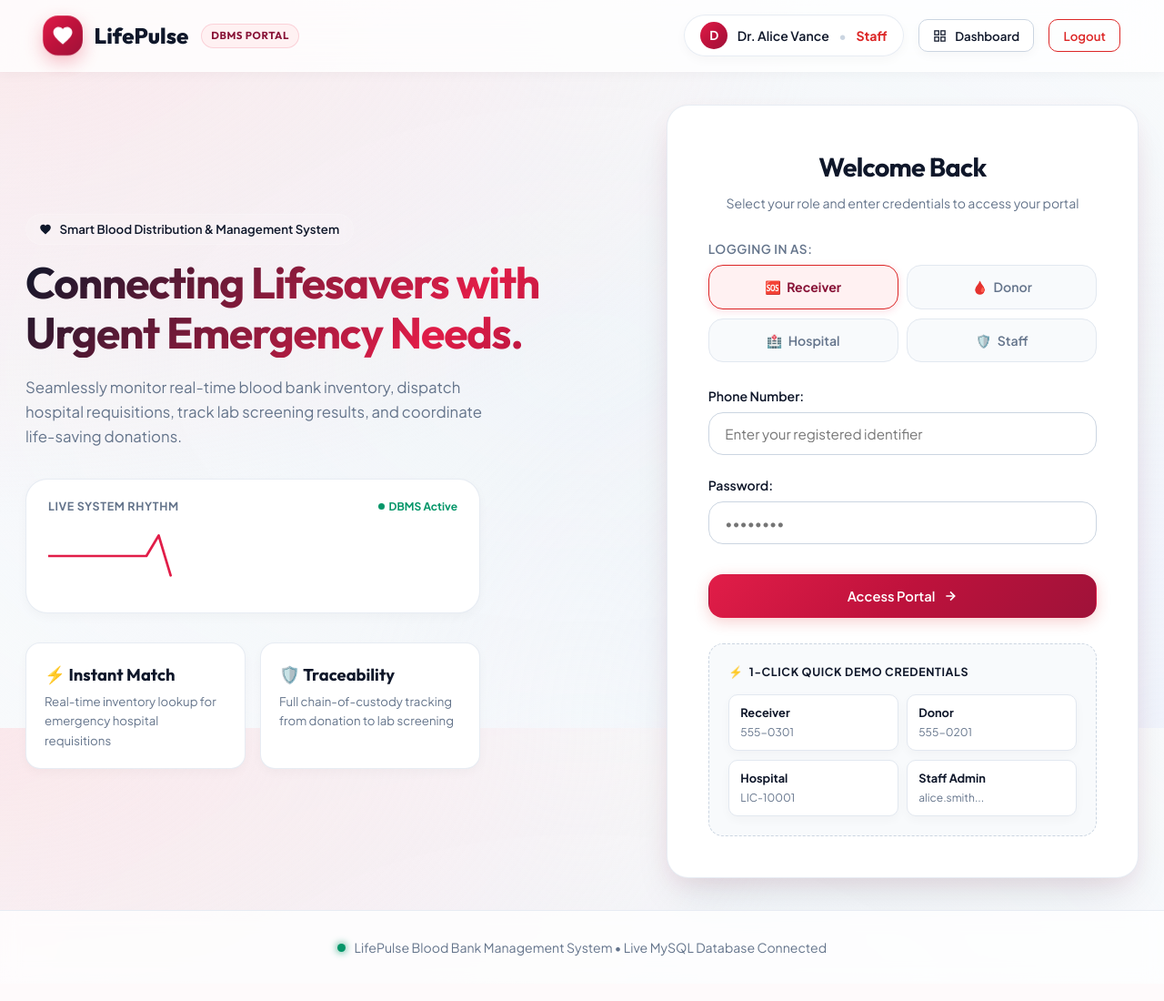
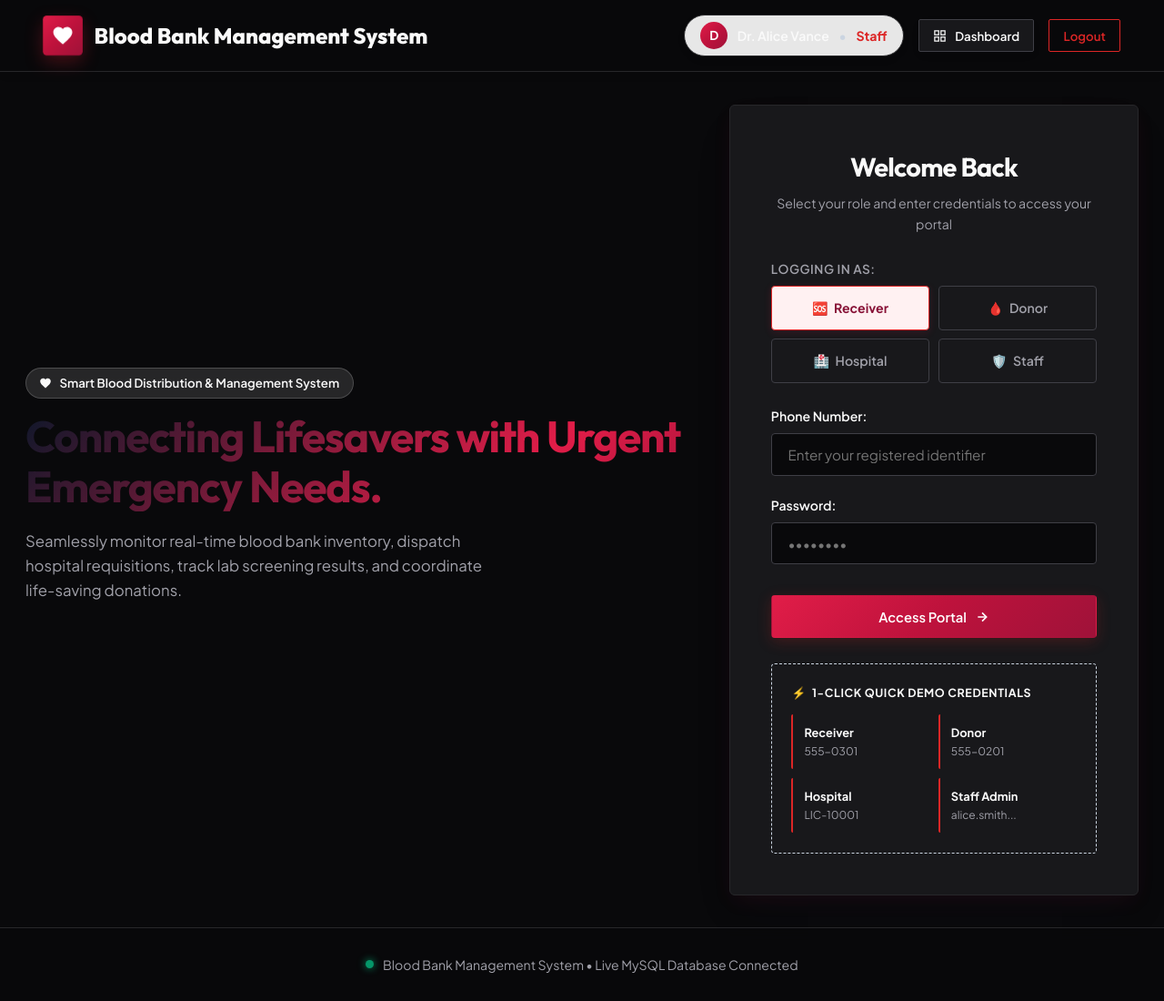
Before and after one commit to Shravya317/blood-bank-management-system, a Flask app: page /auth/login in a window 1280 px wide. Shown: the whole page at 91% size. Before the commit the page ends 1052 px from the top, so only its background shows below. Run offline with Flask 3, Linux system fonts and the light colour scheme; a user stored in the database is signed in.

Commit message:
Update to dark mode, clean up AI UI, rename to Blood Bank Management System

```diff
--- a/static/css/style.css
+++ b/static/css/style.css
@@ -11,19 +11,17 @@
     --dark-hero-gradient: linear-gradient(135deg, #0f172a 0%, #1e1b4b 40%, #4c0519 100%);
 
     /* Backgrounds & Ambient Surfaces */
-    --body-bg: #f8fafc;
-    --bg-mesh: radial-gradient(at 0% 0%, rgba(254, 205, 211, 0.4) 0px, transparent 50%),
-               radial-gradient(at 100% 100%, rgba(224, 231, 255, 0.3) 0px, transparent 50%),
-               radial-gradient(at 50% 50%, rgba(241, 245, 249, 1) 0px, transparent 100%);
-    --card-bg: rgba(255, 255, 255, 0.88);
-    --card-border: rgba(226, 232, 240, 0.8);
-    --glass-bg: rgba(255, 255, 255, 0.78);
-    --glass-border: rgba(255, 255, 255, 0.6);
+    --body-bg: #09090b;
+    --bg-mesh: none;
+    --card-bg: #18181b;
+    --card-border: #27272a;
+    --glass-bg: rgba(9, 9, 11, 0.8);
+    --glass-border: #27272a;
 
     /* Text & Neutrals */
-    --text-main: #0f172a;
-    --text-muted: #64748b;
-    --text-light: #94a3b8;
+    --text-main: #fafafa;
+    --text-muted: #a1a1aa;
+    --text-light: #d4d4d8;
 
     /* Status Accents */
     --success-color: #059669;
@@ -48,9 +46,9 @@
     --shadow-lg: 0 24px 48px -12px rgba(15, 23, 42, 0.12), 0 8px 24px -4px rgba(225, 29, 72, 0.08);
     --shadow-glow: 0 0 25px rgba(225, 29, 72, 0.35);
 
-    --radius-sm: 10px;
-    --radius-md: 16px;
-    --radius-lg: 24px;
+    --radius-sm: 2px;
+    --radius-md: 4px;
+    --radius-lg: 6px;
     --radius-full: 9999px;
 }
 
@@ -196,14 +194,14 @@ h1, h2, h3, h4, h5, h6 {
 }
 
 .btn-secondary {
-    background: white;
+    background: var(--card-bg);
     color: var(--text-main);
-    border-color: #cbd5e1;
+    border-color: #3f3f46;
     box-shadow: var(--shadow-sm);
 }
 
 .btn-secondary:hover {
-    background: #f8fafc;
+    background: #18181b;
     border-color: #94a3b8;
     transform: translateY(-1px);
 }
@@ -412,7 +410,7 @@ h1, h2, h3, h4, h5, h6 {
 }
 
 .tab-btn.active {
-    background: white;
+    background: var(--card-bg);
     color: var(--primary-color);
     box-shadow: 0 4px 12px rgba(15, 23, 42, 0.08);
     font-weight: 700;
@@ -429,9 +427,8 @@ h1, h2, h3, h4, h5, h6 {
 
 /* AUTH & LOGIN ASYMMETRIC SPLIT */
 .auth-wrapper {
-    display: grid;
-    grid-template-columns: 1.25fr 1fr;
-    gap: 3.5rem;
+    display: flex;
+    justify-content: center;
     align-items: center;
     min-height: 78vh;
 }
@@ -446,12 +443,14 @@ h1, h2, h3, h4, h5, h6 {
 }
 
 .auth-card {
-    background: white;
+    background: var(--card-bg);
     padding: 2.8rem;
     border-radius: var(--radius-lg);
     box-shadow: var(--shadow-lg);
     border: 1px solid var(--card-border);
     position: relative;
+    max-width: 450px;
+    width: 100%;
 }
 
 .role-pills-selector {
@@ -464,12 +463,12 @@ h1, h2, h3, h4, h5, h6 {
 .role-pill-btn {
     padding: 0.75rem 0.65rem;
     text-align: center;
-    border: 1.5px solid #e2e8f0;
+    border: 1px solid #3f3f46;
     border-radius: var(--radius-md);
     font-size: 0.88rem;
     font-weight: 600;
     cursor: pointer;
-    background: #f8fafc;
+    background: #18181b;
     color: var(--text-muted);
     transition: all 0.25s ease;
     display: flex;
@@ -479,8 +478,8 @@ h1, h2, h3, h4, h5, h6 {
 }
 
 .role-pill-btn:hover {
-    border-color: #cbd5e1;
-    background: white;
+    border-color: #3f3f46;
+    background: var(--card-bg);
 }
 
 .role-pill-btn.selected {
@@ -494,7 +493,7 @@ h1, h2, h3, h4, h5, h6 {
 .demo-logins-box {
     margin-top: 1.75rem;
     padding: 1.35rem;
-    background: #f8fafc;
+    background: #18181b;
     border-radius: var(--radius-md);
     border: 1px dashed #cbd5e1;
 }
@@ -508,21 +507,18 @@ h1, h2, h3, h4, h5, h6 {
 
 .demo-chip {
     padding: 0.6rem 0.75rem;
-    background: white;
-    border: 1px solid #e2e8f0;
+    background: transparent;
+    border: none;
     border-radius: var(--radius-sm);
     font-size: 0.8rem;
     cursor: pointer;
     text-align: left;
     transition: all 0.2s ease;
-    box-shadow: var(--shadow-sm);
+    border-left: 2px solid var(--primary-color);
 }
 
 .demo-chip:hover {
-    border-color: var(--primary-color);
-    background: var(--primary-light);
-    transform: translateY(-2px);
-    box-shadow: 0 4px 12px rgba(225, 29, 72, 0.15);
+    background: #27272a;
 }
 
 /* FORMS */
@@ -541,12 +537,12 @@ h1, h2, h3, h4, h5, h6 {
 .form-control {
     width: 100%;
     padding: 0.8rem 1.1rem;
-    border: 1.5px solid #cbd5e1;
+    border: 1px solid #3f3f46;
     border-radius: var(--radius-md);
     font-size: 0.95rem;
     font-family: inherit;
     transition: border-color 0.2s ease, box-shadow 0.2s ease;
-    background: white;
+    background: #09090b;
     color: var(--text-main);
 }
 
@@ -565,7 +561,7 @@ h1, h2, h3, h4, h5, h6 {
 }
 
 .vial-card {
-    background: white;
+    background: var(--card-bg);
     border-radius: var(--radius-md);
     padding: 1.35rem 1rem;
     text-align: center;
@@ -605,7 +601,7 @@ h1, h2, h3, h4, h5, h6 {
     margin: 0.85rem auto;
     position: relative;
     overflow: hidden;
-    background: #f8fafc;
+    background: #18181b;
     box-shadow: inset 0 2px 6px rgba(0,0,0,0.05);
 }
 
@@ -643,7 +639,7 @@ h1, h2, h3, h4, h5, h6 {
     border-radius: var(--radius-md);
     border: 1px solid var(--card-border);
     box-shadow: var(--shadow-sm);
-    background: white;
+    background: var(--card-bg);
 }
 
 table {
@@ -653,12 +649,12 @@ table {
 }
 
 th {
-    background: #f8fafc;
+    background: #18181b;
     padding: 1rem 1.35rem;
     text-align: left;
     font-weight: 700;
     color: var(--text-muted);
-    border-bottom: 1px solid #e2e8f0;
+    border-bottom: 1px solid #27272a;
     font-size: 0.82rem;
     text-transform: uppercase;
     letter-spacing: 0.05em;
@@ -666,7 +662,7 @@ th {
 
 td {
     padding: 1rem 1.35rem;
-    border-bottom: 1px solid #f1f5f9;
+    border-bottom: 1px solid #27272a;
     color: var(--text-main);
     vertical-align: middle;
 }
@@ -680,7 +676,7 @@ tr {
 }
 
 tr:hover td {
-    background: #fff1f2;
+    background: #27272a;
 }
 
 /* STATUS BADGES */
--- a/templates/base.html
+++ b/templates/base.html
@@ -3,7 +3,7 @@
 <head>
     <meta charset="UTF-8">
     <meta name="viewport" content="width=device-width, initial-scale=1.0">
-    <title>{{ title }} - LifePulse Blood Management System</title>
+    <title>{{ title }} - Blood Bank Management System</title>
     <link rel="stylesheet" href="{{ url_for('static', filename='css/style.css') }}">
     <link rel="preconnect" href="https://fonts.googleapis.com">
     <link rel="preconnect" href="https://fonts.gstatic.com" crossorigin>
@@ -17,8 +17,7 @@
                         <path d="M12 21.35l-1.45-1.32C5.4 15.36 2 12.28 2 8.5 2 5.42 4.42 3 7.5 3c1.74 0 3.41.81 4.5 2.09C13.09 3.81 14.76 3 16.5 3 19.58 3 22 5.42 22 8.5c0 3.78-3.4 6.86-8.55 11.54L12 21.35z"/>
                     </svg>
                 </div>
-                <span>LifePulse</span>
-                <span class="brand-tag">DBMS PORTAL</span>
+                <span>Blood Bank Management System</span>
             </a>
         </div>
         <div class="nav-links">
@@ -54,11 +53,6 @@
                     </a>
                 {% endif %}
                 <a href="{{ url_for('auth.logout') }}" class="btn btn-outline btn-sm">Logout</a>
-            {% else %}
-                <a href="{{ url_for('auth.login') }}" class="btn btn-primary btn-sm">
-                    <span>Portal Login</span>
-                    <svg width="14" height="14" viewBox="0 0 24 24" fill="none" stroke="currentColor" stroke-width="2.5"><line x1="5" y1="12" x2="19" y2="12"/><polyline points="12 5 19 12 12 19"/></svg>
-                </a>
             {% endif %}
         </div>
     </nav>
@@ -93,7 +87,7 @@
     <footer>
         <div style="display: flex; justify-content: center; align-items: center; gap: 0.6rem;">
             <span style="width: 9px; height: 9px; background: var(--success-color); border-radius: 50%; display: inline-block; box-shadow: 0 0 8px var(--success-color);"></span>
-            <span>LifePulse Blood Bank Management System &bull; Live MySQL Database Connected</span>
+            <span>Blood Bank Management System &bull; Live MySQL Database Connected</span>
         </div>
     </footer>
 </body>
--- a/templates/login.html
+++ b/templates/login.html
@@ -15,30 +15,6 @@
             Seamlessly monitor real-time blood bank inventory, dispatch hospital requisitions, track lab screening results, and coordinate life-saving donations.
         </p>
 
-        <!-- Animated SVG Heartbeat Graph -->
-        <div style="background: white; padding: 1.25rem 1.5rem; border-radius: var(--radius-lg); border: 1px solid var(--card-border); box-shadow: var(--shadow-sm); max-width: 500px; margin-bottom: 2rem;">
-            <div style="display: flex; justify-content: space-between; align-items: center; margin-bottom: 0.5rem;">
-                <span style="font-size: 0.78rem; font-weight: 700; color: var(--text-muted); text-transform: uppercase; letter-spacing: 0.05em;">Live System Rhythm</span>
-                <span style="font-size: 0.75rem; font-weight: 700; color: var(--success-color); display: flex; align-items: center; gap: 0.3rem;">
-                    <span style="width: 7px; height: 7px; background: var(--success-color); border-radius: 50%; display: inline-block;"></span>
-                    DBMS Active
-                </span>
-            </div>
-            <svg class="ecg-svg" viewBox="0 0 500 80" fill="none">
-                <path class="ecg-line" d="M0 40 L120 40 L135 15 L150 65 L165 5 L180 75 L195 40 L220 40 L230 30 L240 50 L250 40 L370 40 L385 15 L400 65 L415 5 L430 75 L445 40 L500 40" stroke="#e11d48" stroke-width="3" stroke-linecap="round" stroke-linejoin="round"/>
-            </svg>
-        </div>
-
-        <div style="display: grid; grid-template-columns: repeat(2, 1fr); gap: 1rem; max-width: 500px;">
-            <div style="background: white; padding: 1.25rem; border-radius: var(--radius-md); border: 1px solid var(--card-border); box-shadow: var(--shadow-sm);">
-                <div style="font-family: 'Outfit', sans-serif; font-size: 1.15rem; font-weight: 700; color: var(--text-main); margin-bottom: 0.2rem;">⚡ Instant Match</div>
-                <div style="font-size: 0.83rem; color: var(--text-muted);">Real-time inventory lookup for emergency hospital requisitions</div>
-            </div>
-            <div style="background: white; padding: 1.25rem; border-radius: var(--radius-md); border: 1px solid var(--card-border); box-shadow: var(--shadow-sm);">
-                <div style="font-family: 'Outfit', sans-serif; font-size: 1.15rem; font-weight: 700; color: var(--text-main); margin-bottom: 0.2rem;">🛡️ Traceability</div>
-                <div style="font-size: 0.83rem; color: var(--text-muted);">Full chain-of-custody tracking from donation to lab screening</div>
-            </div>
-        </div>
     </div>
 
     <!-- Right Login Card -->
```
